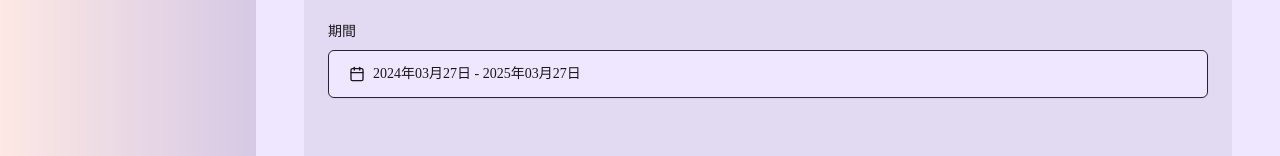
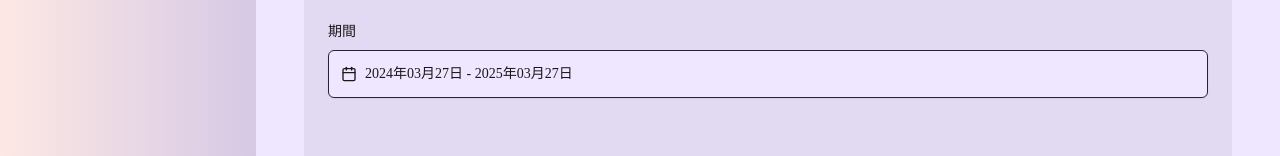
Before and after one commit to RH0128/sotsusei, a React (Vite) app: page / in a window 1280 px wide. Shown: the part 530-686 px from the top of the page. Built offline with nearby package versions, Linux system fonts and the light colour scheme; a web font is replaced by a local one.

Commit message:
daterangepicker

```diff
--- a/src/components/ui/date-range-picker.jsx
+++ b/src/components/ui/date-range-picker.jsx
@@ -19,7 +19,7 @@ export function DatePickerWithRange({ className, date, setDate }) {
               !date?.from && "text-muted-foreground"
             )}
           >
-            <CalendarIcon className="ml-2 h-4 w-4 flex-shrink-0" />
+            <CalendarIcon className="h-4 w-4 flex-shrink-0" />
             {date?.from ? (
               date.to ? (
                 <>
```
